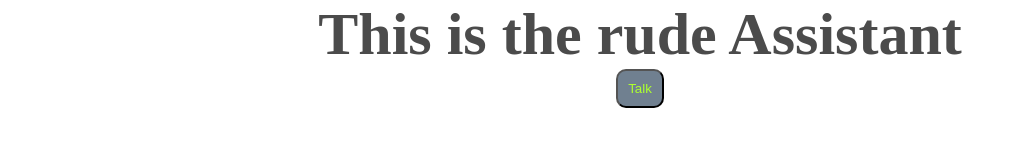
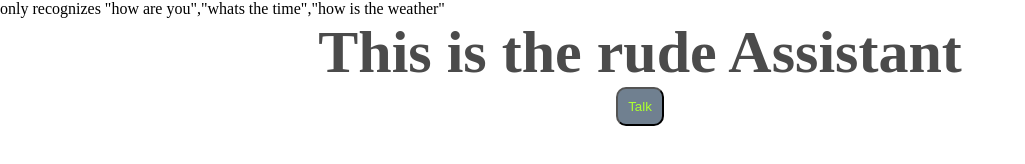
Before and after one commit to Omkar-Desai01/Rude-assistant, a plain HTML site: page index.html in a window 1280 px wide. Shown: the whole page, without its empty margins (0-1025 px from the left). Drawn offline with Linux system fonts and the light colour scheme.

Commit message:
add warning message\

```diff
--- a/app.css
+++ b/app.css
@@ -41,3 +41,7 @@
 .assistant-message {
   font-size: 50px;
 }
+.workMessage {
+  display: absolute;
+  right: 10px;
+}
--- a/index.html
+++ b/index.html
@@ -8,6 +8,9 @@
     <link rel="stylesheet" href="app.css" />
   </head>
   <body>
+    <p class="workMessage">
+      only recognizes "how are you","whats the time","how is the weather"
+    </p>
     <main>
       <section class="main-section">
         <div class="center">
```
